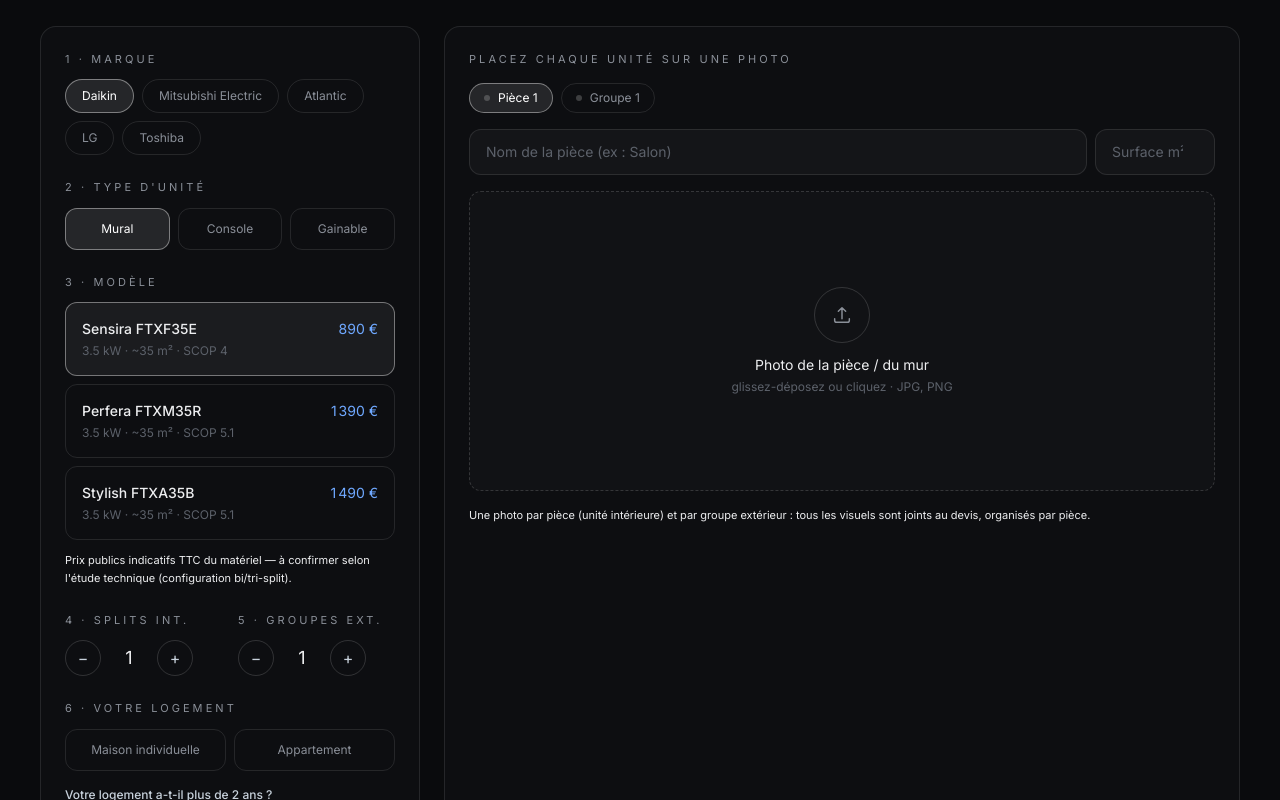
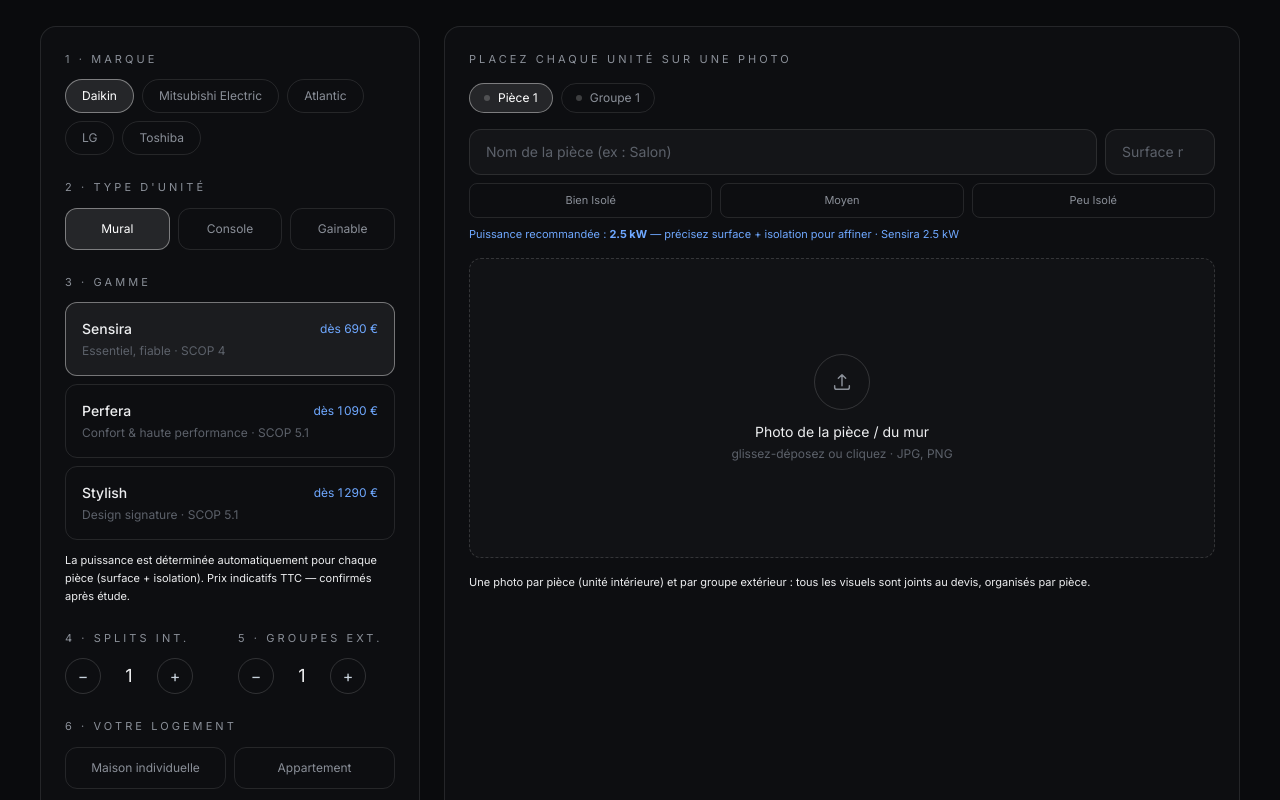
Before and after one commit to natanelbensimhon-del/groupe-obsidian, a Next.js app: page /climatisation in a window 1280 px wide. Shown: the part 1540-2340 px from the top of the page. Built offline with nearby package versions, Linux system fonts and the light colour scheme; a web font is replaced by a local one.

Commit message:
Climatisation: gammes (sans reference client) + puissance auto par piece (surface + isolation), devis par piece

```diff
--- a/components/climatisation/Configurateur.tsx
+++ b/components/climatisation/Configurateur.tsx
@@ -4,17 +4,20 @@
 import {
   AC_BRANDS,
   AC_TYPES,
-  AC_MODELS,
+  AC_GAMMES,
   POSE_PRICE_PER_UNIT,
   TVA_RENOVATION,
   TVA_NEUF,
   USAGE_LABELS,
   DWELLING_LABELS,
   CONDENSATE_LABELS,
+  INSULATION_LABELS,
   recommendCableRouting,
+  pickVariant,
+  gammeFrom,
   defaultUnitImage,
   defaultOutdoorImage,
-  type AcModel,
+  type AcGamme,
   type AcType,
   type WallType,
   type OutdoorProximity,
@@ -22,6 +25,7 @@
   type Dwelling,
   type Condensate,
   type Usage,
+  type Insulation,
 } from "@/content/climatisation";
 import { generateDevisPdf, type DevisSim } from "./devisPdf";
 import { cn } from "@/lib/utils";
@@ -33,7 +37,7 @@
   size: number;
   rot: number;
 };
-type PieceSlot = Slot & { room: string; surface?: number };
+type PieceSlot = Slot & { room: string; surface?: number; insulation?: Insulation };
 
 function imageToSim(dataUrl: string): Promise<DevisSim> {
   return loadImage(dataUrl).then((img) => ({
@@ -172,7 +176,7 @@
 export function Configurateur() {
   const [brand, setBrand] = useState<string>(AC_BRANDS[0]);
   const [type, setType] = useState<AcType>("mural");
-  const [modelId, setModelId] = useState<string>("");
+  const [gammeId, setGammeId] = useState<string>("");
 
   const [pieces, setPieces] = useState<PieceSlot[]>([newPiece()]);
   const [groupes, setGroupes] = useState<Slot[]>([newGroupe()]);
@@ -211,17 +215,21 @@
     null
   );
 
-  const models = useMemo(
-    () => AC_MODELS.filter((m) => m.brand === brand && m.type === type),
+  const gammes = useMemo(
+    () => AC_GAMMES.filter((g) => g.brand === brand && g.type === type),
     [brand, type]
   );
-  const model: AcModel | undefined =
-    AC_MODELS.find((m) => m.id === modelId) ?? models[0];
-  const unitSrc = model?.unitImage || defaultUnitImage();
+  const gamme: AcGamme | undefined =
+    AC_GAMMES.find((g) => g.id === gammeId) ?? gammes[0];
+  const unitSrc = gamme?.unitImage || defaultUnitImage();
   const outdoorSrc = defaultOutdoorImage();
 
   const nbSplits = pieces.length;
   const nbGroupes = groupes.length;
+
+  // Variante (puissance) choisie automatiquement pour une pièce.
+  const variantFor = (p: PieceSlot) =>
+    gamme ? pickVariant(gamme, p.surface, p.insulation) : undefined;
 
   const cable = finish
     ? recommendCableRouting(wall ?? "inconnu", outdoor ?? "inconnu", finish)
@@ -239,7 +247,10 @@
       setGroupes((a) => a.map((s, i) => (i === activeIndex ? { ...s, ...upd } : s)));
   };
 
-  const materialTotal = (model?.price ?? 0) * nbSplits;
+  const materialTotal = pieces.reduce(
+    (s, p) => s + (variantFor(p)?.price ?? 0),
+    0
+  );
   const poseTotal = POSE_PRICE_PER_UNIT * nbSplits;
   const grandTotal = materialTotal + poseTotal;
   const tvaRate = oldEnough === false ? TVA_NEUF : TVA_RENOVATION;
@@ -291,7 +302,7 @@
   }
 
   async function generateRender() {
-    if (!active.photo || !model) return;
+    if (!active.photo || !gamme) return;
     if (!aiConsent) {
       setAiError("Merci d'accepter l'envoi de la photo au service d'IA.");
       return;
@@ -304,8 +315,8 @@
         headers: { "Content-Type": "application/json" },
         body: JSON.stringify({
           image: active.photo,
-          brand: model.brand,
-          model: model.name,
+          brand: gamme.brand,
+          model: gamme.name,
           kind: sel.kind,
         }),
       });
@@ -329,7 +340,7 @@
 
   async function downloadDevis() {
     setDevisError("");
-    if (!model) return;
+    if (!gamme) return;
     if (!client.prenom.trim() || !client.nom.trim())
       return setDevisError("Merci d'indiquer votre nom et prénom.");
     if (!client.tel.trim())
@@ -373,27 +384,38 @@
         if (s) sims.push({ title: `Groupe extérieur ${i + 1}`, sim: s });
       });
 
+      const equipment = pieces.map((p, i) => {
+        const v = variantFor(p);
+        return {
+          label: `Unité intérieure ${gamme.brand} ${gamme.name} — ${v?.powerKw ?? "?"} kW`,
+          sub: `${p.room?.trim() || "Pièce " + (i + 1)}${p.surface ? " ~" + p.surface + " m²" : ""} • intérieure + quote-part groupe extérieur`,
+          qty: 1,
+          pu: v?.price ?? 0,
+        };
+      });
+
       await generateDevisPdf({
         numero,
         date: dateFr,
         client,
         dwelling: dwellingLabel,
         model: {
-          brand: model.brand,
-          name: model.name,
+          brand: gamme.brand,
+          gamme: gamme.name,
           type: AC_TYPES.find((t) => t.id === type)?.label ?? type,
-          ref: model.ref,
-          powerKw: model.powerKw,
-          btu: model.btu,
         },
+        equipment,
         nbSplits,
         nbGroupes,
-        materialUnit: model.price,
         poseUnit: POSE_PRICE_PER_UNIT,
         cableRouting: cableLabel,
         condensate: condensateLabel,
         usage: usage ? USAGE_LABELS[usage] : undefined,
-        rooms: pieces.map((p) => ({ name: p.room, surface: p.surface })),
+        rooms: pieces.map((p) => ({
+          name: p.room,
+          surface: p.surface,
+          powerKw: variantFor(p)?.powerKw,
+        })),
         tvaRate,
         sims,
       });
@@ -406,7 +428,7 @@
           type: "Climatisation résidentielle",
           logement: dwellingLabel,
           usage: usage ? USAGE_LABELS[usage] : undefined,
-          modele: `${model.brand} ${model.name}`,
+          modele: `${gamme.brand} ${gamme.name}`,
           splits: nbSplits,
           groupes: nbGroupes,
           passageCables: cableLabel,
@@ -454,7 +476,7 @@
                   key={b}
                   onClick={() => {
                     setBrand(b);
-                    setModelId("");
+                    setGammeId("");
                   }}
                   data-cursor="hover"
                   className={cn(
@@ -478,7 +500,7 @@
                   key={t.id}
                   onClick={() => {
                     setType(t.id);
-                    setModelId("");
+                    setGammeId("");
                   }}
                   data-cursor="hover"
                   title={t.desc}
@@ -496,38 +518,38 @@
           </div>
 
           <div>
-            <p className="label mb-3">3 · Modèle</p>
-            {models.length === 0 ? (
+            <p className="label mb-3">3 · Gamme</p>
+            {gammes.length === 0 ? (
               <p className="text-sm text-ash-400">
-                Aucun modèle {type} référencé pour {brand} pour l&apos;instant.
+                Aucune gamme {type} pour {brand} pour l&apos;instant.
               </p>
             ) : (
               <div className="flex flex-col gap-2">
-                {models.map((m) => {
-                  const activeM = model?.id === m.id;
+                {gammes.map((g) => {
+                  const activeG = gamme?.id === g.id;
                   return (
                     <button
-                      key={m.id}
-                      onClick={() => setModelId(m.id)}
+                      key={g.id}
+                      onClick={() => setGammeId(g.id)}
                       data-cursor="hover"
                       className={cn(
                         "rounded-xl border p-4 text-left transition-colors",
-                        activeM
+                        activeG
                           ? "border-white/40 bg-white/[0.06]"
                           : "border-white/10 hover:border-white/25"
                       )}
                     >
                       <div className="flex items-center justify-between gap-3">
                         <span className="text-sm font-medium text-ash-100">
-                          {m.name}
+                          {g.name}
                         </span>
-                        <span className="whitespace-nowrap text-sm text-glow">
-                          {eur(m.price)}
+                        <span className="whitespace-nowrap text-xs text-glow">
+                          dès {eur(gammeFrom(g))}
                         </span>
                       </div>
                       <div className="mt-1 text-xs text-ash-400">
-                        {m.powerKw} kW · ~{m.surfaceMax} m²
-                        {m.scop ? ` · SCOP ${m.scop}` : ""}
+                        {g.tagline ? g.tagline : g.brand}
+                        {g.scop ? ` · SCOP ${g.scop}` : ""}
                       </div>
                     </button>
                   );
@@ -535,8 +557,8 @@
               </div>
             )}
             <p className="mt-3 text-[11px] leading-relaxed text-ash-500">
-              Prix publics indicatifs TTC du matériel — à confirmer selon
-              l&apos;étude technique (configuration bi/tri-split).
+              La puissance est déterminée automatiquement pour chaque pièce
+              (surface + isolation). Prix indicatifs TTC — confirmés après étude.
             </p>
           </div>
 
@@ -747,10 +769,10 @@
             })}
           </div>
 
-          {/* Nom de la pièce (unités intérieures) */}
+          {/* Pièce (unités intérieures) : nom, surface, isolation → puissance auto */}
           {sel.kind === "int" && (
             <div className="flex flex-col gap-2">
-              <div className="grid grid-cols-[1fr_120px] gap-2">
+              <div className="grid grid-cols-[1fr_110px] gap-2">
                 <input
                   className={inputClass}
                   placeholder="Nom de la pièce (ex : Salon)"
@@ -772,15 +794,45 @@
                   }
                 />
               </div>
-              {model &&
-                (active as PieceSlot).surface &&
-                ((active as PieceSlot).surface as number) > model.surfaceMax && (
-                  <p className="text-[11px] text-amber-300/90">
-                    Pour ~{(active as PieceSlot).surface} m², une puissance
-                    supérieure à {model.name} ({model.powerKw} kW) sera
-                    probablement conseillée — à valider en visite.
-                  </p>
-                )}
+              <div className="grid grid-cols-3 gap-2">
+                {(["bonne", "moyenne", "faible"] as Insulation[]).map((ins) => (
+                  <button
+                    key={ins}
+                    onClick={() =>
+                      updateActive({ insulation: ins } as Partial<Slot>)
+                    }
+                    data-cursor="hover"
+                    title={INSULATION_LABELS[ins]}
+                    className={cn(
+                      "rounded-lg border px-2 py-2 text-center text-[11px] capitalize transition-colors",
+                      (active as PieceSlot).insulation === ins
+                        ? "border-white/40 bg-white/10 text-white"
+                        : "border-white/10 text-ash-300 hover:border-white/25"
+                    )}
+                  >
+                    {ins === "bonne"
+                      ? "Bien isolé"
+                      : ins === "moyenne"
+                        ? "Moyen"
+                        : "Peu isolé"}
+                  </button>
+                ))}
+              </div>
+              {gamme &&
+                (() => {
+                  const v = variantFor(active as PieceSlot);
+                  const p = active as PieceSlot;
+                  if (!v) return null;
+                  return (
+                    <p className="text-[11px] text-glow">
+                      Puissance recommandée : <strong>{v.powerKw} kW</strong>
+                      {p.surface && p.insulation
+                        ? ` (${p.surface} m², isolation ${p.insulation})`
+                        : " — précisez surface + isolation pour affiner"}{" "}
+                      · {gamme.name} {v.powerKw} kW
+                    </p>
+                  );
+                })()}
             </div>
           )}
 
@@ -970,11 +1022,11 @@
         <div className="grid gap-8 lg:grid-cols-[1fr_1fr]">
           <div>
             <p className="label mb-5">Votre estimation</p>
-            {model && (
+            {gamme && (
               <div className="flex flex-col gap-3 text-sm">
                 <div className="flex items-center justify-between">
                   <span className="text-ash-300">
-                    {model.brand} {model.name} — {nbSplits} split(s)
+                    {gamme.brand} {gamme.name} — {nbSplits} split(s)
                   </span>
                   <span className="text-ash-100">{eur(materialTotal)}</span>
                 </div>
--- a/components/climatisation/devisPdf.ts
+++ b/components/climatisation/devisPdf.ts
@@ -15,20 +15,18 @@
   dwelling: string;
   model: {
     brand: string;
-    name: string;
+    gamme: string; // nom de gamme (sans référence technique)
     type: string;
-    ref?: string;
-    powerKw: number;
-    btu: number;
   };
+  // Lignes d'équipement (une par pièce), déjà calculées côté configurateur.
+  equipment: { label: string; sub: string; qty: number; pu: number }[];
   nbSplits: number;
   nbGroupes: number;
-  materialUnit: number; // TTC
   poseUnit: number; // TTC
   cableRouting: string;
   condensate: string;
   usage?: string;
-  rooms?: { name: string; surface?: number }[];
+  rooms?: { name: string; surface?: number; powerKw?: number }[];
   tvaRate: number;
   sims?: { title: string; sim: DevisSim }[];
 };
@@ -127,17 +125,17 @@
   doc.setFontSize(8);
   doc.setTextColor(85, 85, 85);
   const roomsTxt = (d.rooms ?? [])
-    .filter((r) => r.name || r.surface)
+    .filter((r) => r.name || r.surface || r.powerKw)
     .map(
       (r, i) =>
-        `${r.name?.trim() || "Pièce " + (i + 1)}${r.surface ? " ~" + r.surface + " m²" : ""}`
+        `${r.name?.trim() || "Pièce " + (i + 1)}${r.surface ? " ~" + r.surface + " m²" : ""}${r.powerKw ? " (" + r.powerKw + " kW)" : ""}`
     )
     .join(", ");
   const objet =
     `Fourniture et installation d'une pompe à chaleur air/air réversible${d.usage ? " (" + d.usage.toLowerCase() + ")" : " (chauffage et climatisation)"} pour ${d.dwelling.toLowerCase()}, ` +
-    `en configuration ${d.nbGroupes} groupe(s) extérieur(s) / ${d.nbSplits} unité(s) intérieure(s), marque ${d.model.brand} (modèle ${d.model.name}` +
-    `${d.model.ref ? ", réf. " + d.model.ref : ""})` +
-    `${roomsTxt ? ". Pièces à traiter : " + roomsTxt : ""}. Passage et raccordement des liaisons frigorifiques et électriques, ` +
+    `en configuration ${d.nbGroupes} groupe(s) extérieur(s) / ${d.nbSplits} unité(s) intérieure(s), gamme ${d.model.brand} ${d.model.gamme}` +
+    `${roomsTxt ? ". Pièces à traiter : " + roomsTxt : ""}. Puissances dimensionnées selon la surface et l'isolation de chaque pièce. ` +
+    `Passage et raccordement des liaisons frigorifiques et électriques, ` +
     `évacuation des condensats (${d.condensate.toLowerCase()}), passage des câbles (${d.cableRouting.toLowerCase()}), ` +
     `tirage au vide, contrôle d'étanchéité, mise en service et essais.`;
   const objetLines = doc.splitTextToSize(objet, W - 2 * M);
@@ -193,12 +191,7 @@
 
   tableHead();
   lot("LOT 1 — ÉQUIPEMENTS (fourniture)");
-  item(
-    `Ensemble climatisation ${d.model.brand} ${d.model.name}`,
-    `${d.nbSplits} unité(s) intérieure(s) + ${d.nbGroupes} groupe(s) extérieur(s) • ${d.model.powerKw} kW`,
-    d.nbSplits,
-    d.materialUnit
-  );
+  d.equipment.forEach((e) => item(e.label, e.sub, e.qty, e.pu));
   lot("LOT 2 — POSE, RACCORDEMENTS & MISE EN SERVICE");
   item(
     "Forfait pose & mise en service (par unité intérieure)",
@@ -208,7 +201,8 @@
   );
 
   // Totaux
-  const ttc = d.materialUnit * d.nbSplits + d.poseUnit * d.nbSplits;
+  const ttc =
+    d.equipment.reduce((s, e) => s + e.pu * e.qty, 0) + d.poseUnit * d.nbSplits;
   const ht = ttc / (1 + d.tvaRate);
   const tva = ttc - ht;
   y += 5;
--- a/content/climatisation.ts
+++ b/content/climatisation.ts
@@ -14,20 +14,59 @@
 
 export type AcType = "mural" | "console" | "gainable";
 
-export type AcModel = {
+// Une variante = une puissance disponible dans une gamme (prix TTC indicatif).
+export type AcVariant = {
+  powerKw: number; // puissance (kW)
+  btu: number; // équivalent BTU
+  surfaceMax: number; // surface conseillée (m²)
+  price: number; // € TTC — ⚠️ INDICATIF, à confirmer via export catalogue
+  ref?: string; // réf. interne (jamais affichée au client)
+};
+
+// Une gamme = un produit décliné en plusieurs puissances (ex. Daikin « Stylish »).
+// Côté client on n'affiche QUE le nom de la gamme ; la puissance est choisie
+// automatiquement selon la surface et l'isolation de chaque pièce.
+export type AcGamme = {
   id: string;
   brand: string;
-  name: string;
+  name: string; // nom de gamme affiché (ex. "Stylish")
   type: AcType;
-  powerKw: number; // puissance froid (kW)
-  btu: number; // équivalent BTU
-  surfaceMax: number; // surface conseillée (m²)
   scop?: number;
-  seer?: number;
-  price: number; // € TTC public — ⚠️ INDICATIF, à confirmer
-  ref?: string; // référence ClimPlus
+  tagline?: string;
+  variants: AcVariant[]; // triées par puissance croissante
   unitImage?: string; // /climatisation/xxx.png (détourée) — sinon silhouette
 };
+
+// ── Isolation & dimensionnement automatique de la puissance ────────────────
+export type Insulation = "bonne" | "moyenne" | "faible";
+export const INSULATION_LABELS: Record<Insulation, string> = {
+  bonne: "Bonne (logement récent ou rénové)",
+  moyenne: "Moyenne",
+  faible: "Faible (ancien, peu isolé)",
+};
+// Puissance indicative nécessaire par m² (W/m²) selon l'isolation.
+const W_PER_M2: Record<Insulation, number> = { bonne: 80, moyenne: 100, faible: 125 };
+
+/** Puissance (kW) conseillée pour une pièce, selon surface + isolation. */
+export function requiredKw(surface: number, insul: Insulation): number {
+  return Math.round(((surface * W_PER_M2[insul]) / 1000) * 10) / 10;
+}
+
+/** Choisit la variante adaptée d'une gamme selon surface + isolation. */
+export function pickVariant(
+  g: AcGamme,
+  surface?: number,
+  insul?: Insulation
+): AcVariant {
+  if (!surface || !insul) return g.variants[0];
+  const need = requiredKw(surface, insul);
+  return g.variants.find((v) => v.powerKw >= need) ?? g.variants[g.variants.length - 1];
+}
+
+/** Prix "à partir de" d'une gamme (variante la moins chère). */
+export function gammeFrom(g: AcGamme): number {
+  return Math.min(...g.variants.map((v) => v.price));
+}
 
 export const AC_BRANDS = [
   "Daikin",
@@ -43,196 +82,43 @@
   { id: "gainable", label: "Gainable", desc: "Encastré en faux-plafond — discrétion maximale." },
 ];
 
-// ⚠️ Données INDICATIVES à vérifier / compléter depuis ClimPlus.
-export const AC_MODELS: AcModel[] = [
-  {
-    id: "daikin-sensira-35",
-    brand: "Daikin",
-    name: "Sensira FTXF35E",
-    type: "mural",
-    powerKw: 3.5,
-    btu: 12000,
-    surfaceMax: 35,
-    scop: 4.0,
-    seer: 6.8,
-    price: 890,
-    ref: "FTXF35E / RXF35E",
-  },
-  {
-    id: "daikin-perfera-35",
-    brand: "Daikin",
-    name: "Perfera FTXM35R",
-    type: "mural",
-    powerKw: 3.5,
-    btu: 12000,
-    surfaceMax: 35,
-    scop: 5.1,
-    seer: 8.6,
-    price: 1390,
-    ref: "FTXM35R / RXM35R",
-  },
-  {
-    id: "daikin-perfera-console-25",
-    brand: "Daikin",
-    name: "Perfera Console FVXM25A",
-    type: "console",
-    powerKw: 2.5,
-    btu: 9000,
-    surfaceMax: 25,
-    scop: 4.6,
-    price: 1650,
-    ref: "FVXM25A / RXM25R",
-  },
-  {
-    id: "daikin-gainable-35",
-    brand: "Daikin",
-    name: "Gainable FDXM35F3",
-    type: "gainable",
-    powerKw: 3.5,
-    btu: 12000,
-    surfaceMax: 35,
-    scop: 4.0,
-    price: 1950,
-    ref: "FDXM35F3 / RXM35R",
-  },
-  {
-    id: "mitsubishi-hr-35",
-    brand: "Mitsubishi Electric",
-    name: "MSZ-HR35VF",
-    type: "mural",
-    powerKw: 3.4,
-    btu: 12000,
-    surfaceMax: 34,
-    scop: 4.0,
-    seer: 6.8,
-    price: 820,
-    ref: "MSZ-HR35VF / MUZ-HR35VF",
-  },
-  {
-    id: "mitsubishi-ap-35",
-    brand: "Mitsubishi Electric",
-    name: "MSZ-AP35VGK",
-    type: "mural",
-    powerKw: 3.5,
-    btu: 12000,
-    surfaceMax: 35,
-    scop: 4.6,
-    seer: 7.0,
-    price: 1150,
-    ref: "MSZ-AP35VGK / MUZ-AP35VG",
-  },
-  {
-    id: "atlantic-fujitsu-12",
-    brand: "Atlantic",
-    name: "Fujitsu ASYG12KPCA",
-    type: "mural",
-    powerKw: 3.4,
-    btu: 12000,
-    surfaceMax: 34,
-    scop: 4.6,
-    price: 940,
-    ref: "ASYG12KPCA / AOYG12KPCA",
-  },
-  {
-    id: "toshiba-seiya-13",
-    brand: "Toshiba",
-    name: "Seiya RAS-B13E2KVG",
-    type: "mural",
-    powerKw: 3.3,
-    btu: 12000,
-    surfaceMax: 33,
-    scop: 4.0,
-    price: 760,
-    ref: "RAS-B13E2KVG-E / RAS-13E2AVG-E",
-  },
-  {
-    id: "daikin-stylish-35",
-    brand: "Daikin",
-    name: "Stylish FTXA35B",
-    type: "mural",
-    powerKw: 3.5,
-    btu: 12000,
-    surfaceMax: 35,
-    scop: 5.1,
-    seer: 8.5,
-    price: 1490,
-    ref: "FTXA35BB/BW/BS / RXA35B",
-  },
-  {
-    id: "mitsubishi-ln-35",
-    brand: "Mitsubishi Electric",
-    name: "MSZ-LN35VG2 (Kirigamine)",
-    type: "mural",
-    powerKw: 3.5,
-    btu: 12000,
-    surfaceMax: 35,
-    scop: 5.2,
-    seer: 8.6,
-    price: 1590,
-    ref: "MSZ-LN35VG2 / MUZ-LN35VG2",
-  },
-  {
-    id: "atlantic-takao-m3-35",
-    brand: "Atlantic",
-    name: "Takao M3 35",
-    type: "mural",
-    powerKw: 3.4,
-    btu: 12000,
-    surfaceMax: 34,
-    scop: 4.6,
-    price: 990,
-    ref: "Takao M3 35 (ASYG12KMCC)",
-  },
-  {
-    id: "lg-standard-plus-12",
-    brand: "LG",
-    name: "Standard Plus PC12SQ",
-    type: "mural",
-    powerKw: 3.5,
-    btu: 12000,
-    surfaceMax: 35,
-    scop: 4.6,
-    seer: 7.0,
-    price: 820,
-    ref: "PC12SQ.NSJ / PC12SQ.UA3",
-  },
-  {
-    id: "lg-artcool-12",
-    brand: "LG",
-    name: "Artcool Mirror AC12BK",
-    type: "mural",
-    powerKw: 3.5,
-    btu: 12000,
-    surfaceMax: 35,
-    scop: 5.1,
-    seer: 8.5,
-    price: 1290,
-    ref: "AC12BK.NSJ / AC12BK.UA3",
-  },
-  {
-    id: "lg-libero-smart-09",
-    brand: "LG",
-    name: "Libero Smart MS09ET",
-    type: "mural",
-    powerKw: 2.5,
-    btu: 9000,
-    surfaceMax: 25,
-    scop: 4.4,
-    price: 690,
-    ref: "MS09ET.NSJ / MU09R.UL2",
-  },
-  {
-    id: "lg-console-12",
-    brand: "LG",
-    name: "Console UQ12F",
-    type: "console",
-    powerKw: 3.5,
-    btu: 12000,
-    surfaceMax: 35,
-    scop: 4.6,
-    price: 1490,
-    ref: "UQ12F.NA0 / UUA1.UL0",
-  },
+// Fabrique de variantes (prix TTC INDICATIFS — ⚠️ à remplacer par l'export).
+const V = (powerKw: number, btu: number, surfaceMax: number, price: number): AcVariant => ({
+  powerKw,
+  btu,
+  surfaceMax,
+  price,
+});
+// Jeux de puissances standard (2,5 / 3,5 / 5,0 kW).
+const ESSENTIEL = [V(2.5, 9000, 25, 690), V(3.5, 12000, 35, 820), V(5.0, 18000, 50, 1090)];
+const CONFORT = [V(2.5, 9000, 25, 1090), V(3.5, 12000, 35, 1290), V(5.0, 18000, 50, 1650)];
+const DESIGN = [V(2.5, 9000, 25, 1290), V(3.5, 12000, 35, 1490), V(5.0, 18000, 50, 1890)];
+const CONSOLE = [V(2.5, 9000, 25, 1450), V(3.5, 12000, 35, 1650), V(5.0, 18000, 50, 2100)];
+const GAINABLE = [V(3.5, 12000, 35, 1950), V(5.0, 18000, 50, 2400), V(7.1, 24000, 70, 3200)];
+
+// ⚠️ Gammes & PRIX INDICATIFS — à confirmer / compléter depuis l'export catalogue.
+export const AC_GAMMES: AcGamme[] = [
+  // Daikin
+  { id: "daikin-sensira", brand: "Daikin", name: "Sensira", type: "mural", scop: 4.0, tagline: "Essentiel, fiable", variants: ESSENTIEL },
+  { id: "daikin-perfera", brand: "Daikin", name: "Perfera", type: "mural", scop: 5.1, tagline: "Confort & haute performance", variants: CONFORT },
+  { id: "daikin-stylish", brand: "Daikin", name: "Stylish", type: "mural", scop: 5.1, tagline: "Design signature", variants: DESIGN },
+  { id: "daikin-perfera-console", brand: "Daikin", name: "Perfera Console", type: "console", scop: 4.6, variants: CONSOLE },
+  { id: "daikin-gainable", brand: "Daikin", name: "Gainable", type: "gainable", scop: 4.0, variants: GAINABLE },
+  // Mitsubishi Electric
+  { id: "mitsubishi-essentiel", brand: "Mitsubishi Electric", name: "MSZ-HR (Essentiel)", type: "mural", scop: 4.0, tagline: "Essentiel", variants: ESSENTIEL },
+  { id: "mitsubishi-confort", brand: "Mitsubishi Electric", name: "MSZ-AP (Confort)", type: "mural", scop: 4.6, tagline: "Confort", variants: CONFORT },
+  { id: "mitsubishi-design", brand: "Mitsubishi Electric", name: "Kirigamine (Design)", type: "mural", scop: 5.2, tagline: "Design & silence", variants: DESIGN },
+  { id: "mitsubishi-gainable", brand: "Mitsubishi Electric", name: "Gainable", type: "gainable", scop: 4.2, variants: GAINABLE },
+  // Atlantic
+  { id: "atlantic-takao", brand: "Atlantic", name: "Takao", type: "mural", scop: 4.6, tagline: "Confort", variants: CONFORT },
+  { id: "atlantic-console", brand: "Atlantic", name: "Console", type: "console", scop: 4.4, variants: CONSOLE },
+  // LG
+  { id: "lg-standard", brand: "LG", name: "Standard Plus", type: "mural", scop: 4.6, tagline: "Essentiel connecté", variants: ESSENTIEL },
+  { id: "lg-artcool", brand: "LG", name: "Artcool", type: "mural", scop: 5.1, tagline: "Design", variants: DESIGN },
+  { id: "lg-console", brand: "LG", name: "Console", type: "console", scop: 4.6, variants: CONSOLE },
+  // Toshiba
+  { id: "toshiba-seiya", brand: "Toshiba", name: "Seiya", type: "mural", scop: 4.0, tagline: "Essentiel", variants: ESSENTIEL },
+  { id: "toshiba-shorai", brand: "Toshiba", name: "Shorai Edge", type: "mural", scop: 4.6, tagline: "Confort", variants: CONFORT },
 ];
 
 // ── Tarification pose ──────────────────────────────────────────────────────
```
